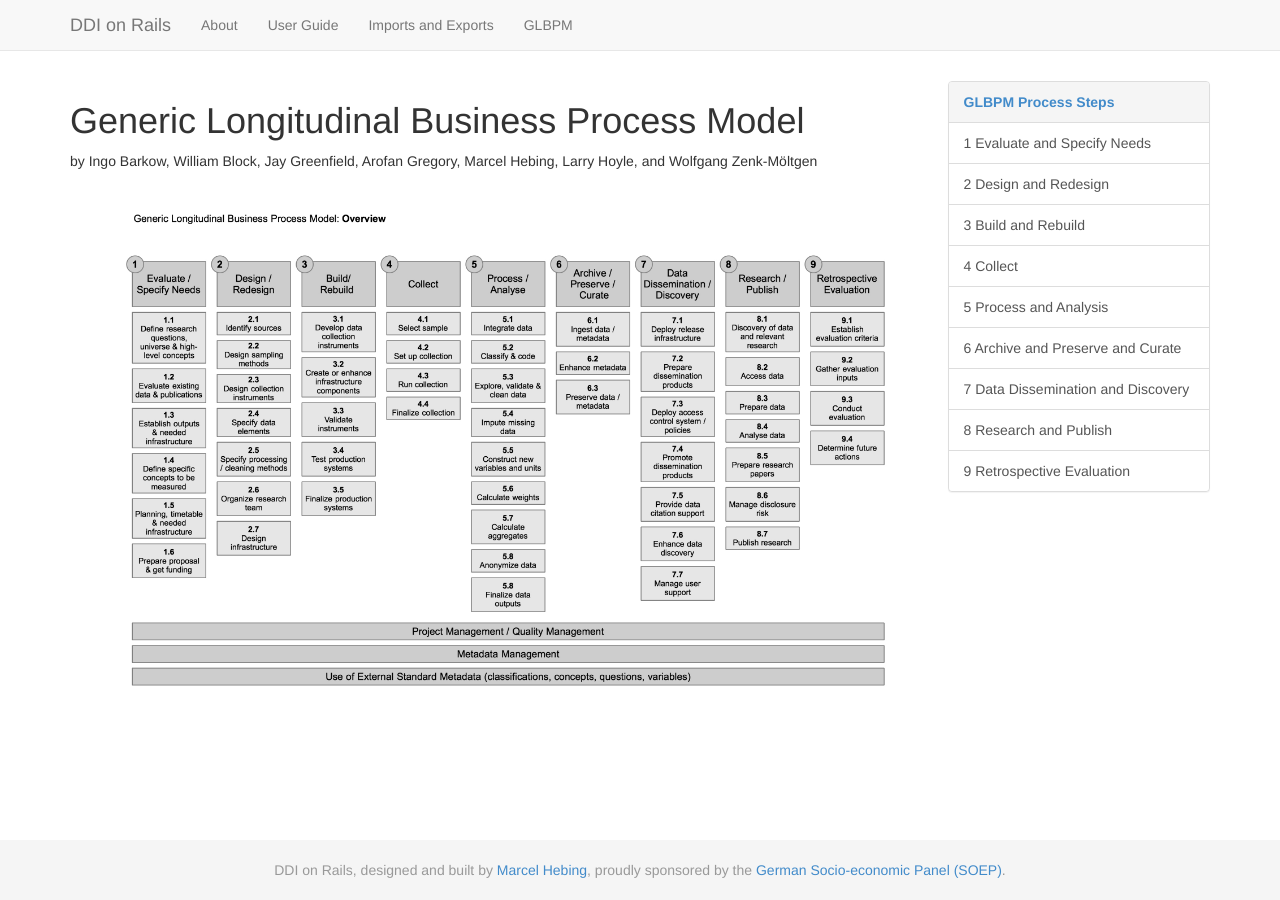
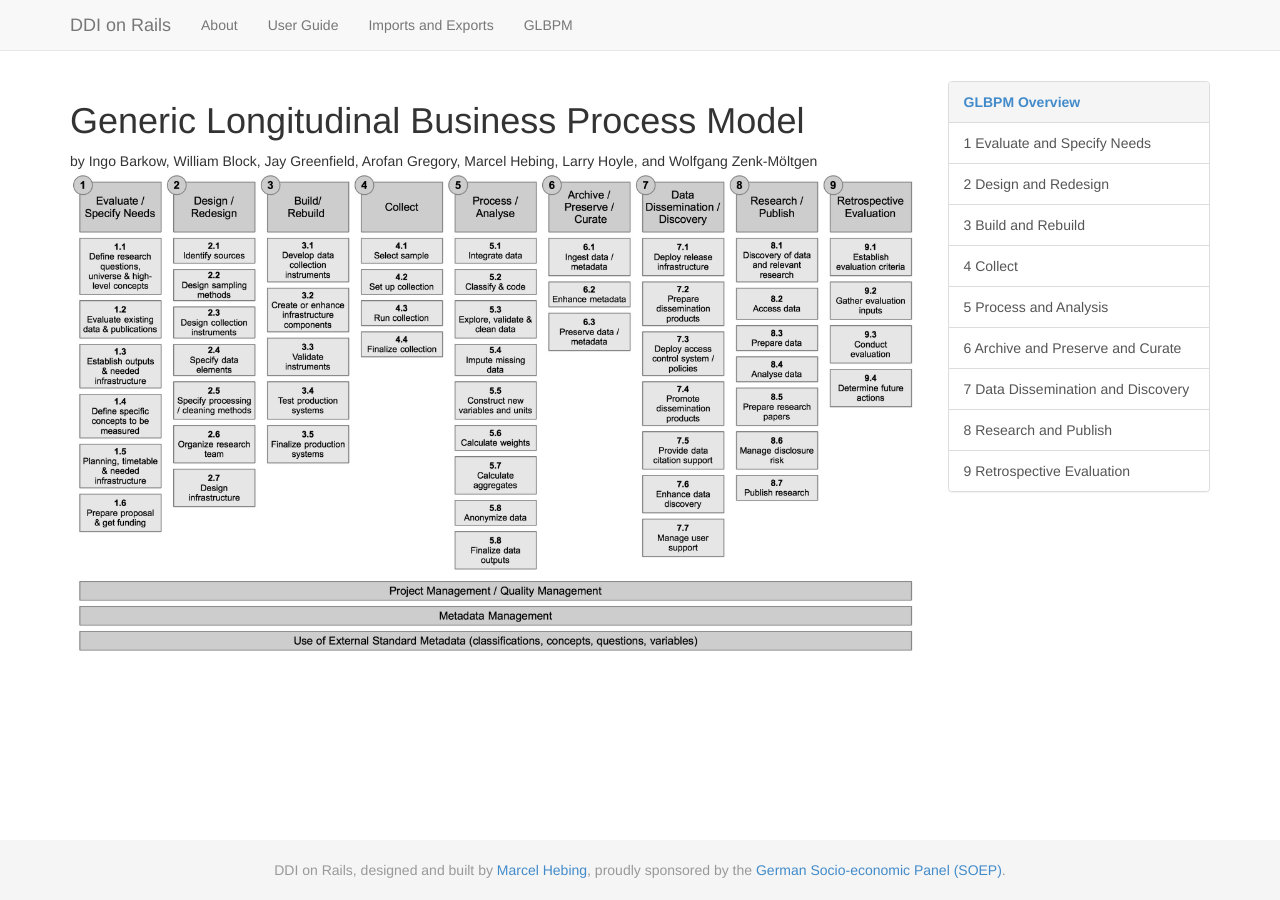
Before and after one commit to ddionrails/glbpm, a Jekyll site: the page built from index.html, in a window 1280 px wide. Built offline with Jekyll 4.4.1, drawn with Linux system fonts in a browser that asks for light colours.

Commit message:
Clean up

```diff
--- a/_includes/process_steps.html
+++ b/_includes/process_steps.html
@@ -1,6 +1,6 @@
 <div class="panel panel-default">
   <div class="panel-heading">
-    <a href="."><b>GLBPM Process Steps</b></a>
+    <a href="."><b>GLBPM Overview</b></a>
   </div>
   <div class="list-group">
     {% for process_step in site.data.process_steps %}
```
Also changed, not shown: images/glbpm.jpg.
